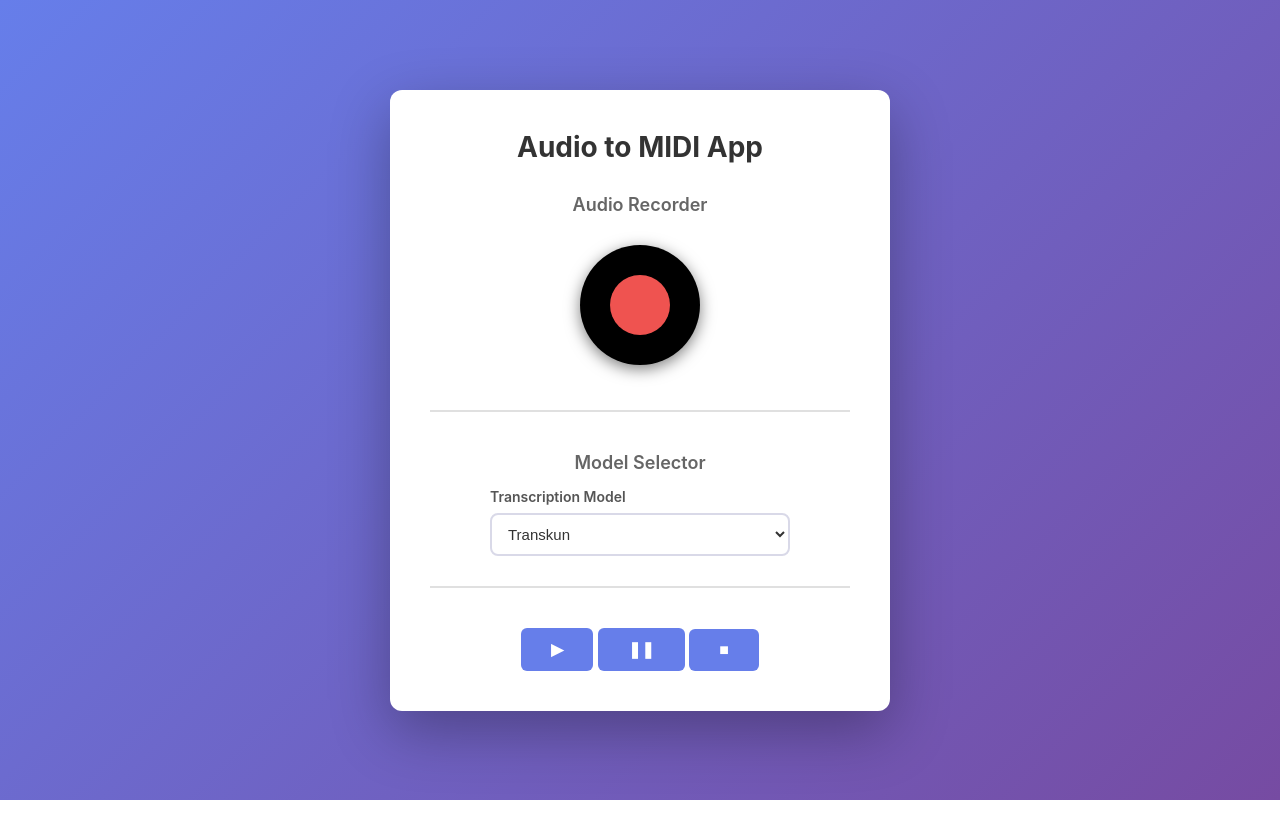
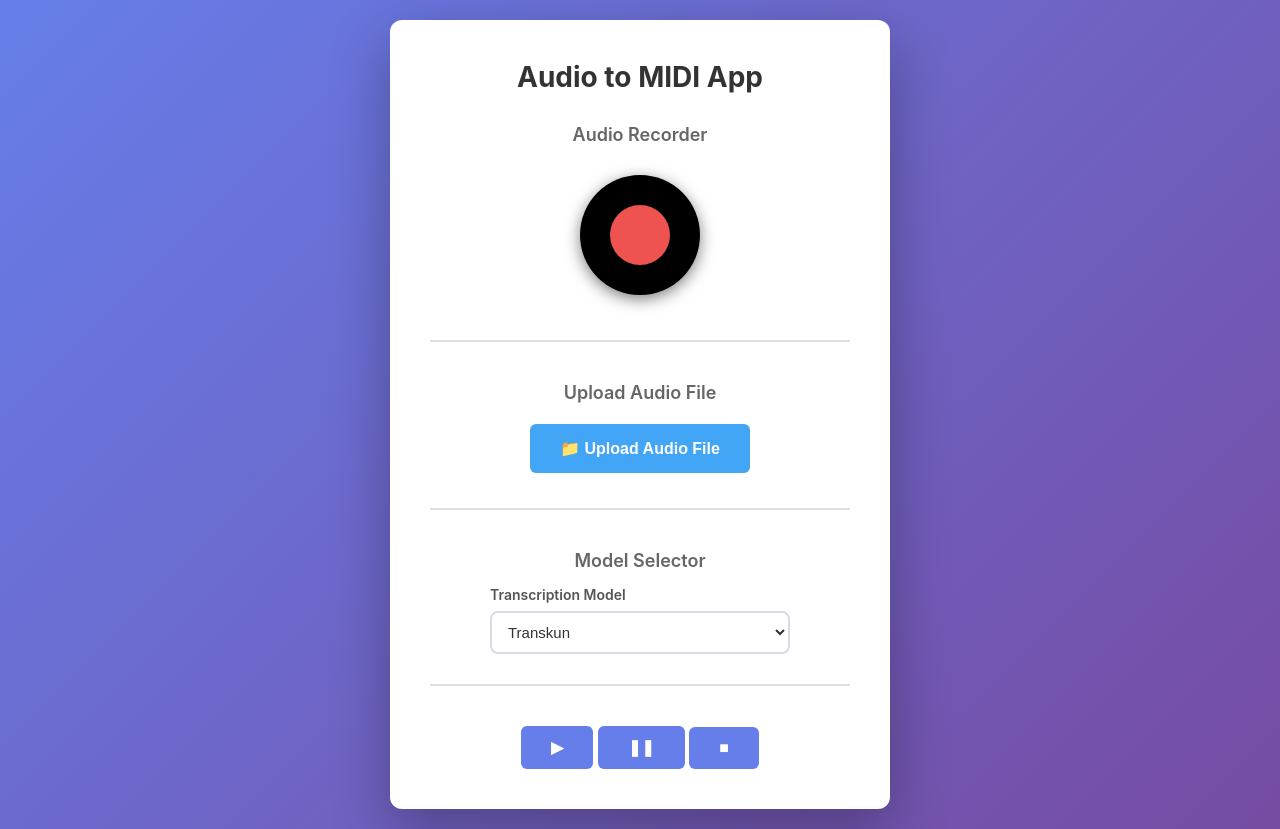
Before and after one commit to FrancOlano/WidiAI, a Flask app: page / in a window 1280 px wide. Before the commit the page ends 800 px from the top, so only its background shows below. Run offline with Flask 3, Linux system fonts and the light colour scheme; some libraries are stand-ins or nearby versions.

Commit message:
Upload Audio
Co-authored-by: Copilot <copilot@github.com>

```diff
--- a/requirements.txt
+++ b/requirements.txt
@@ -2,3 +2,4 @@ Flask==3.0.0
 FastAPI==0.104.1
 uvicorn==0.24.0
 pyaudio==0.2.13
+python-multipart==0.0.6
--- a/static/script.js
+++ b/static/script.js
@@ -221,3 +221,65 @@ async function toggleRecording() {
 // Add event listeners
 recordBtn.addEventListener('click', toggleRecording);
 canvas.addEventListener('click', toggleRecording);
+
+// Audio Upload Functionality
+const uploadBtn = document.getElementById('uploadBtn');
+const audioFileInput = document.getElementById('audioFileInput');
+const uploadStatusDiv = document.getElementById('uploadStatus');
+const uploadMessageDiv = document.getElementById('uploadMessage');
+
+/**
+ * Handle audio file upload
+ */
+async function uploadAudioFile(file) {
+    try {
+        uploadBtn.disabled = true;
+        uploadStatusDiv.classList.remove('error', 'success');
+        uploadStatusDiv.classList.add('show');
+        uploadMessageDiv.textContent = 'Uploading file...';
+
+        // Create FormData and append the file
+        const formData = new FormData();
+        formData.append('file', file);
+
+        // Send to backend
+        const response = await fetch(`${API_URL}/upload-audio`, {
+            method: 'POST',
+            body: formData,
+        });
+
+        const data = await response.json();
+
+        if (!response.ok) {
+            throw new Error(data.message || 'Failed to upload audio file');
+        }
+
+        uploadStatusDiv.classList.add('success');
+        uploadMessageDiv.textContent = `✓ File uploaded successfully: ${data.filename}`;
+        uploadBtn.disabled = false;
+        audioFileInput.value = ''; // Reset file input
+
+    } catch (error) {
+        console.error('Upload error:', error);
+        uploadStatusDiv.classList.add('error');
+        uploadMessageDiv.textContent = `✗ Upload failed: ${error.message}`;
+        uploadBtn.disabled = false;
+    }
+}
+
+/**
+ * Handle file input change
+ */
+audioFileInput.addEventListener('change', (event) => {
+    const file = event.target.files[0];
+    if (file) {
+        uploadAudioFile(file);
+    }
+});
+
+/**
+ * Handle upload button click
+ */
+uploadBtn.addEventListener('click', () => {
+    audioFileInput.click();
+});
--- a/static/style.css
+++ b/static/style.css
@@ -257,3 +257,42 @@ button:disabled {
 #waveformCanvas:active {
     transform: scale(0.98);
 }
+
+/* Upload Button Styles */
+.upload-container {
+    display: flex;
+    justify-content: center;
+    gap: 10px;
+    min-height: 60px;
+    align-items: center;
+}
+
+.upload-button {
+    background-color: #42a5f5;
+    color: white;
+    border: none;
+    padding: 15px 30px;
+    font-size: 16px;
+    border-radius: 6px;
+    cursor: pointer;
+    transition: all 0.3s ease;
+    font-weight: 600;
+    display: flex;
+    align-items: center;
+    gap: 8px;
+}
+
+.upload-button:hover:not(:disabled) {
+    background-color: #1e88e5;
+    transform: translateY(-2px);
+    box-shadow: 0 4px 12px rgba(30, 136, 229, 0.4);
+}
+
+.upload-button:active:not(:disabled) {
+    transform: translateY(0);
+}
+
+.upload-button:disabled {
+    background-color: #ccc;
+    cursor: not-allowed;
+}
--- a/templates/index.html
+++ b/templates/index.html
@@ -4,7 +4,7 @@
     <meta charset="UTF-8">
     <meta name="viewport" content="width=device-width, initial-scale=1.0">
     <title>Hello World App</title>
-    <link rel="stylesheet" href="{{ url_for('static', filename='style.css') }}">
+    <link rel="stylesheet" href="/static/style.css">
 </head>
 <body>
     <div class="container">
@@ -21,6 +21,18 @@
             </div>
             <div id="recordingStatus" class="response">
                 <div id="recordingMessage" class="message"></div>
+            </div>
+        </div>
+
+        <!-- Audio Upload Section -->
+        <div class="section">
+            <h2>Upload Audio File</h2>
+            <div class="upload-container">
+                <input type="file" id="audioFileInput" accept=".wav,.mp3,.flac,.ogg,.m4a" style="display: none;">
+                <button id="uploadBtn" class="upload-button">📁 Upload Audio File</button>
+            </div>
+            <div id="uploadStatus" class="response">
+                <div id="uploadMessage" class="message"></div>
             </div>
         </div>
 
@@ -48,6 +60,6 @@
 
     <script src="https://cdn.jsdelivr.net/npm/tone@14.7.77/build/Tone.js"></script>
     <script src="https://cdn.jsdelivr.net/npm/@tonejs/midi@2.0.28/build/Midi.min.js"></script>
-    <script src="{{ url_for('static', filename='script.js') }}"></script>
+    <script src="/static/script.js"></script>
 </body>
 </html>
```
Also changed, not shown: fastapi_app.py (+55 -3 lines).
